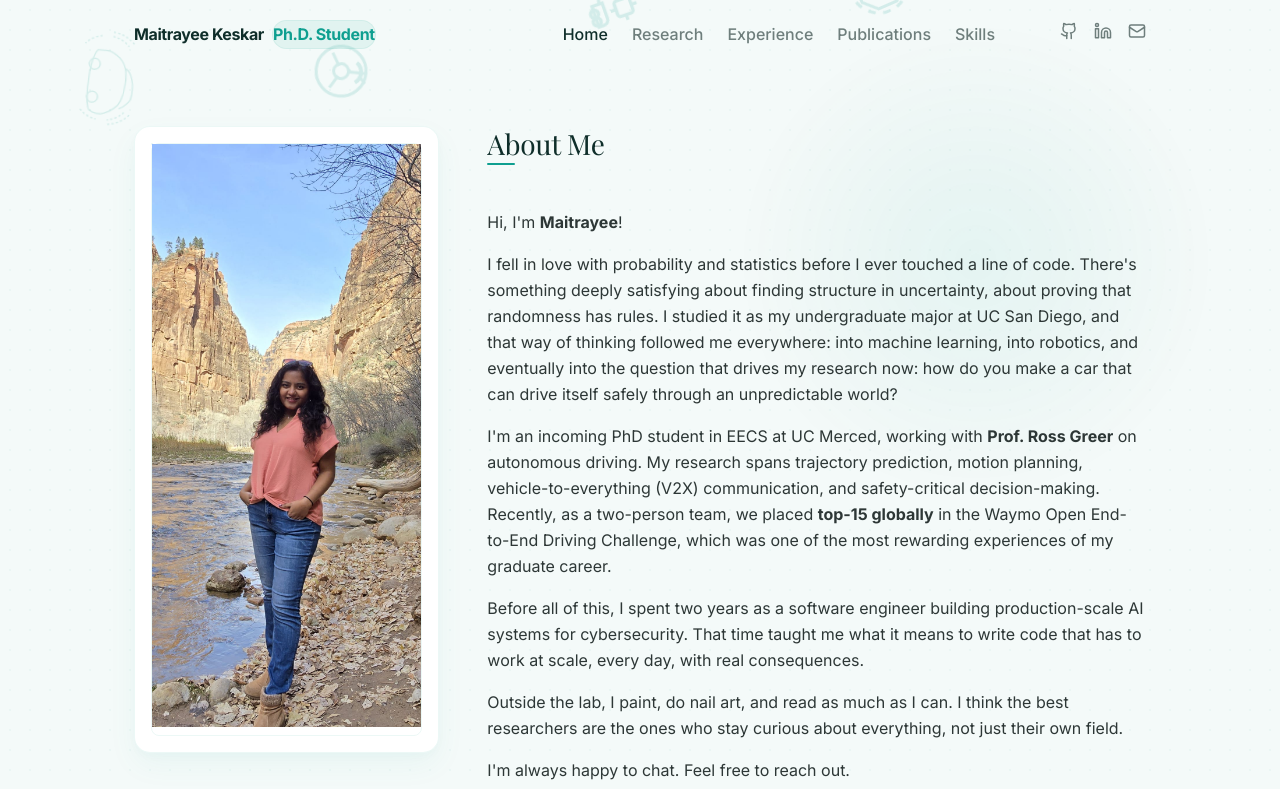
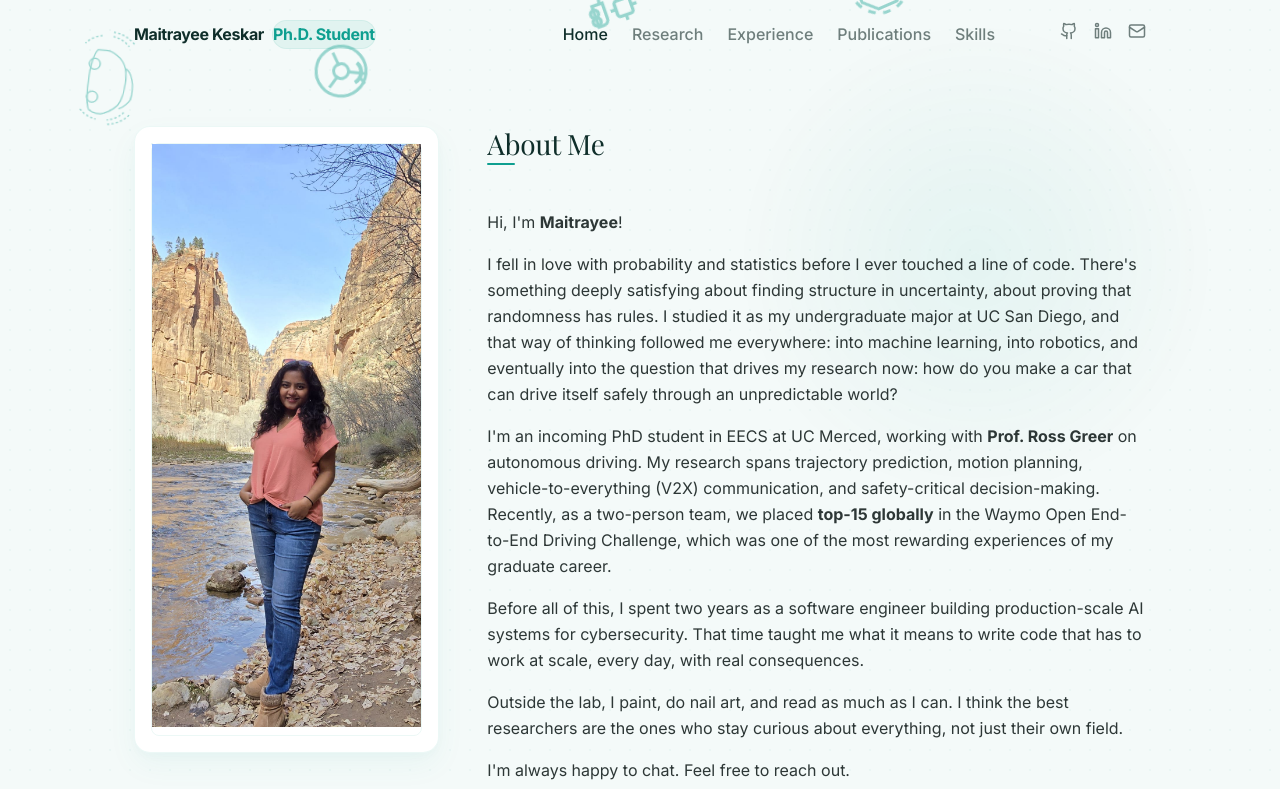
Before and after one commit to mmkeskar/Personal-Website, a Next.js app: page / in a window 1280 px wide. Shown: the top 789 px of the page. Built offline with nearby package versions, Linux system fonts and the light colour scheme.

Commit message:
design: adjust background stickers opacity to 40% for clear visibility behind text cards

```diff
--- a/components/FallingStickers.tsx
+++ b/components/FallingStickers.tsx
@@ -4,7 +4,7 @@ import { motion } from 'framer-motion';
 
 const FallingSticker = ({ children, left, duration, delay }: { children: React.ReactNode; left: string; duration: number; delay: number }) => (
   <motion.div
-    style={{ left, top: '-120px', zIndex: 0, opacity: 0.14, color: '#0f9f90' }}
+    style={{ left, top: '-120px', zIndex: 0, opacity: 0.40, color: '#0f9f90' }}
     className="fixed pointer-events-none select-none"
     initial={{ y: -120, rotate: 0 }}
     animate={{
```
